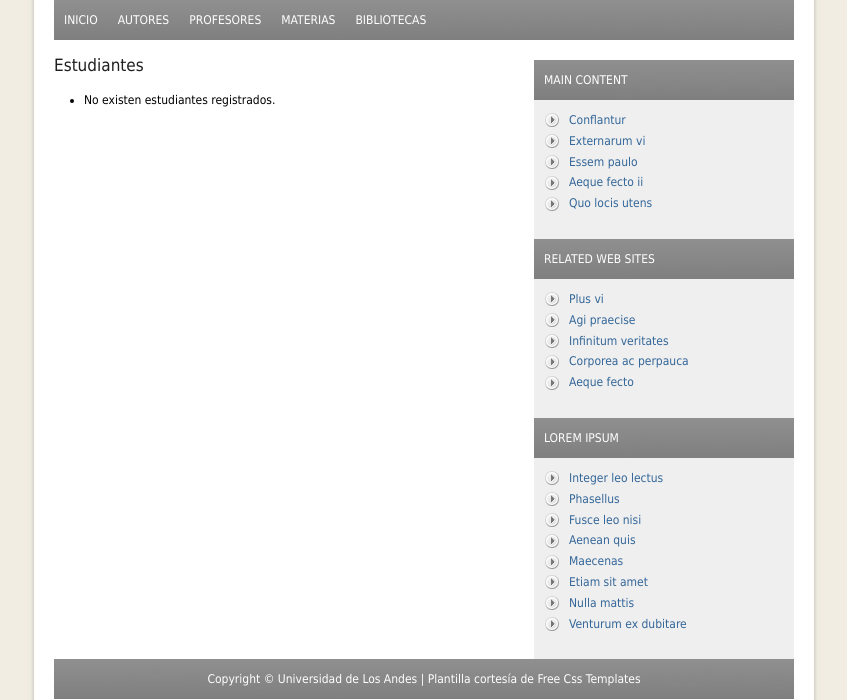
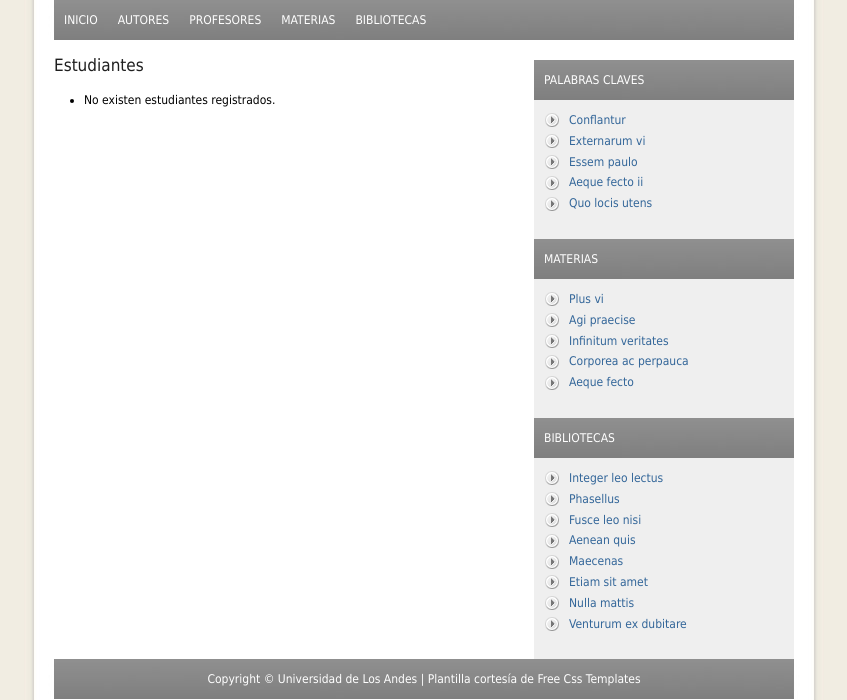
Before and after one commit to styp152/ula-talleres, a Django app: page /eisula/autores/ in a window 1280 px wide. Shown: the part 100-800 px from the top of the page, without its empty margins (216-1063 px from the left). Run offline with Django 3.2, Linux system fonts and the light colour scheme; data that the repository does not hold is empty.

Commit message:
Se definen los títulos de los futuros 'template tags'

```diff
--- a/eisula/templates/base.html
+++ b/eisula/templates/base.html
@@ -52,7 +52,7 @@
 </div>
 
 <div id="sidebar">
-<h3>Main Content</h3>
+<h3>Palabras Claves</h3>
 <ul>
 <li><a href="#">Conflantur</a></li>
 <li><a href="#">Externarum vi</a></li>
@@ -61,7 +61,7 @@
 <li><a href="#">Quo locis utens</a></li>
 </ul>
 
-<h3>Related Web Sites</h3>
+<h3>Materias</h3>
 <ul>
 <li><a href="#">Plus vi</a></li>
 <li><a href="#">Agi praecise</a></li>
@@ -70,7 +70,7 @@
 <li><a href="#">Aeque fecto</a></li>
 </ul>
 
-<h3>Lorem Ipsum</h3>
+<h3>Bibliotecas</h3>
 <ul>
 <li><a href="#">Integer leo lectus</a></li>
 <li><a href="#">Phasellus</a></li>
```
